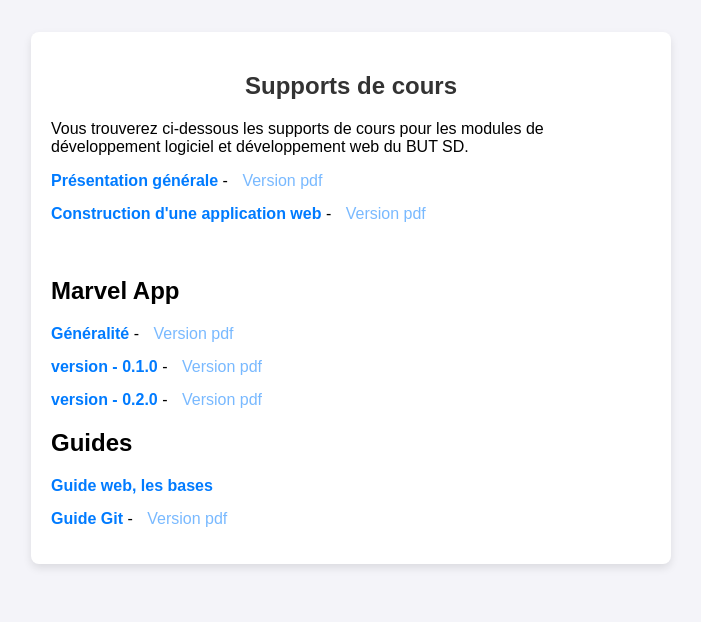
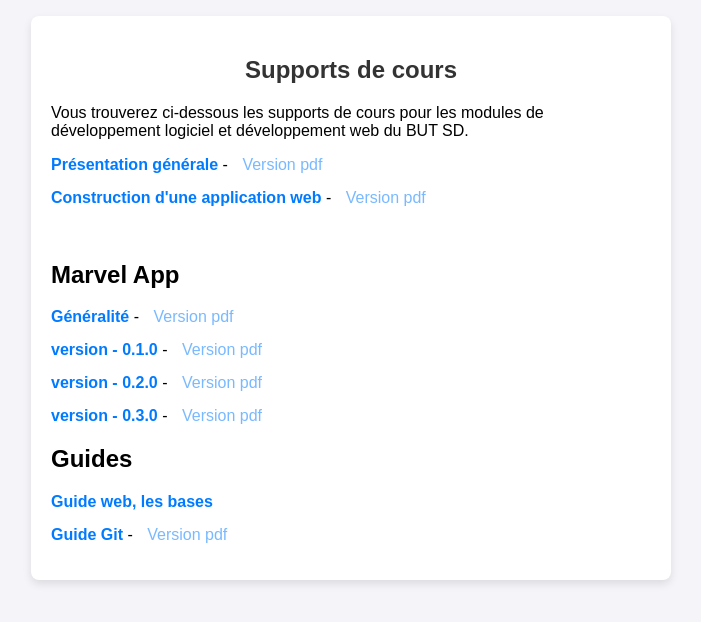
Before and after one commit to but-sd/prez, a plain HTML site: page index.html in a window 1280 px wide. Shown: the part 102-724 px from the top of the page, without its empty margins (289-990 px from the left). Drawn offline with Linux system fonts and the light colour scheme.

Commit message:
✨ show version 0.3.0

```diff
--- a/index.html
+++ b/index.html
@@ -77,10 +77,10 @@
         <li>
             <a href="marvel-app-0.2.0.html" target="_blank">version - 0.2.0</a> - <a href="marvel-app-0.2.0.pdf" target="_blank">Version pdf</a>
         </li>
-        <!--<li>
+        <li>
             <a href="marvel-app-0.3.0.html" target="_blank">version - 0.3.0</a> - <a href="marvel-app-0.3.0.pdf" target="_blank">Version pdf</a>
         </li>
-        <li>
+        <!--<li>
             <a href="marvel-app-0.4.0.html" target="_blank">version - 0.4.0</a> - <a href="marvel-app-0.4.0.pdf" target="_blank">Version pdf</a>
         </li> -->
     </ul>
```
